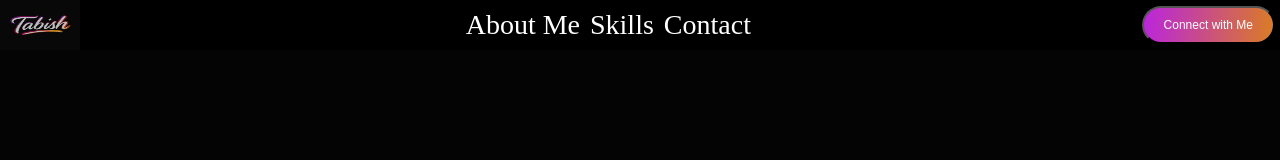
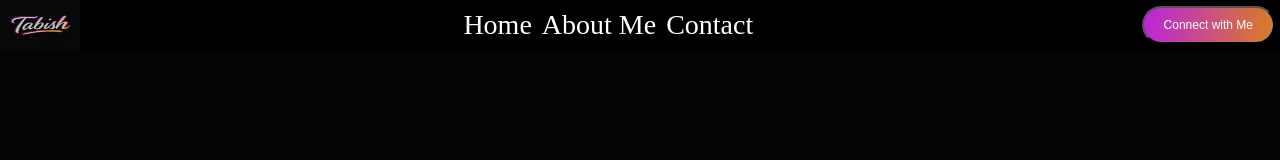
Before and after one commit to tabishfaisal/Myportfolio, a React (Vite) app: page / in a window 1280 px wide. Shown: the top 160 px of the page. Built offline with nearby package versions, Linux system fonts and the light colour scheme; a web font is replaced by a local one.

Commit message:
re-arranged

```diff
--- a/src/Components/Header/Header.jsx
+++ b/src/Components/Header/Header.jsx
@@ -19,8 +19,8 @@ const Header = () => {
     <div className="header-container">
       <img className='header-logo' src={logo} alt='logo-image' />
       <nav className="header-links">
+        <a href="#" onClick={(e) => handleScroll(e, '#skills')}>Home</a>
         <a href="#about" onClick={(e) => handleScroll(e, '#about')}>About Me</a>
-        <a href="#skills" onClick={(e) => handleScroll(e, '#skills')}>Skills</a>
         <a href="#contact" onClick={(e) => handleScroll(e, '#contact')}>Contact</a>
       </nav>
       <button className='header-connect-btn'>
```
